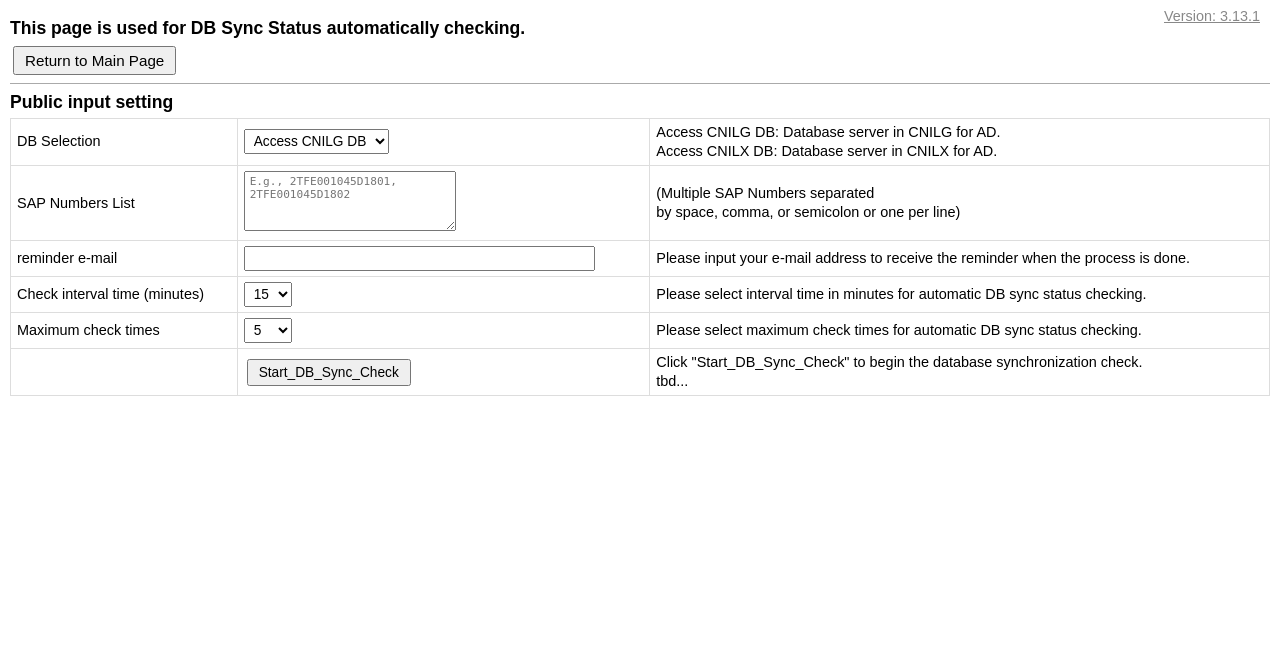
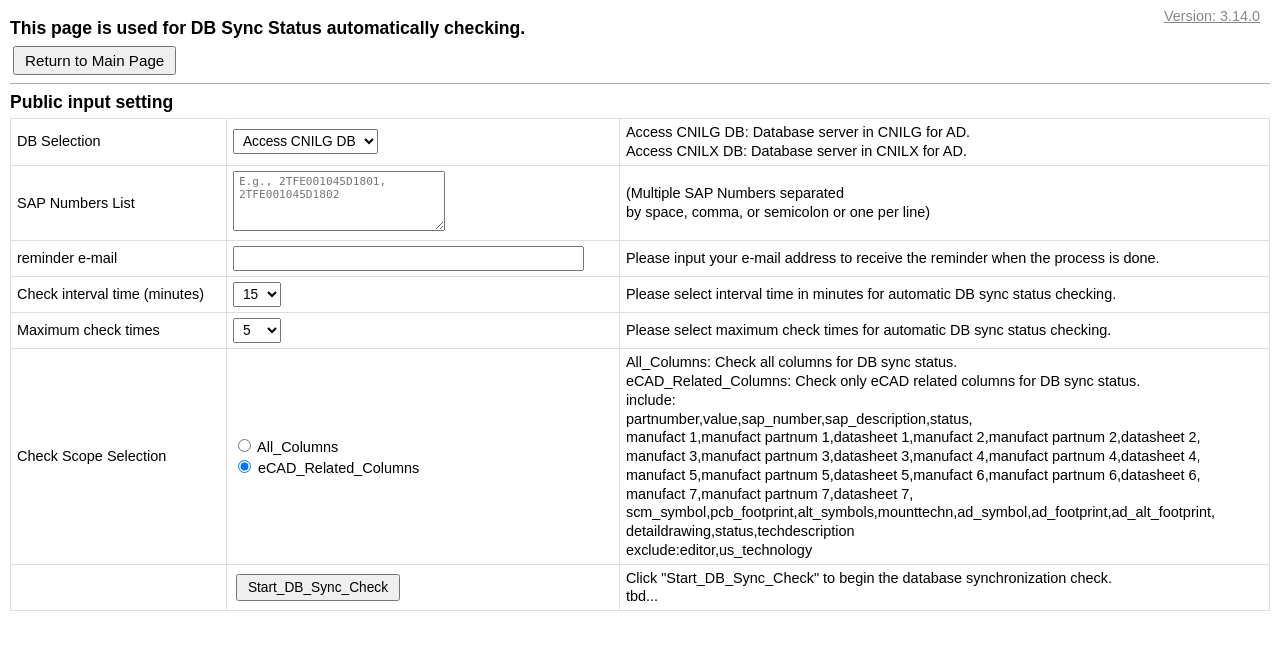
Before and after one commit to MackeyABB/Flask_CONNECT_DB, a Flask app: page /dbsynccheck in a window 1280 px wide. Shown: the top 650 px of the page. Run offline with Flask 3, Linux system fonts and the light colour scheme.

Commit message:
feat:dbsynccheck页面增加Check Scope Selection功能 可以选择仅对比部分列，仅关心eCAD相关的数据 程序增加此部分的实现，并且对比结果相同的单元格底色设置为浅绿。

```diff
--- a/app.py
+++ b/app.py
@@ -14,7 +14,7 @@ see: Revision_Log.md
 # xx: 大版本，架构性变化
 # yy: 功能性新增
 # zz: Bug修复
-__Version__ = "3.13.1"
+__Version__ = "3.14.0"
 
 import sys
 from flask import Flask, send_file , jsonify , request, redirect
@@ -819,7 +819,7 @@ def get_DBSync_Sql_Result_By_SAP_Number(DB_Select, SAP_Numbers_List):
     msg = "Get database result successfully."
     return sql_CONNECT_result, sql_DB_result, columnNameList, msg
 
-def cmp_DBSync_Result(sql_CONNECT_result, sql_DB_result, columnNameList):
+def cmp_DBSync_Result(sql_CONNECT_result, sql_DB_result, columnNameList, compare_columns=None):
     """ 比较两个数据库的查询结果, 结果输出到Excel文件,间隔行显示差异,对比完成返回Excel文件路径
     Args:
         sql_CONNECT_result(list): CONNECT数据库查询结果
@@ -843,6 +843,12 @@ def cmp_DBSync_Result(sql_CONNECT_result, sql_DB_result, columnNameList):
     # 比较结果写入Excel
     max_rows = max(len(sql_CONNECT_result), len(sql_DB_result))
     diff_count = 0
+    # 计算需要对比的列索引
+    if compare_columns is not None:
+        compare_indices = [columnNameList.index(col) for col in compare_columns if col in columnNameList]
+    else:
+        compare_indices = list(range(len(columnNameList)))
+
     for row_index in range(max_rows):
         connect_row = sql_CONNECT_result[row_index] if row_index < len(sql_CONNECT_result) else [''] * len(columnNameList)
         db_row = sql_DB_result[row_index] if row_index < len(sql_DB_result) else [''] * len(columnNameList)
@@ -857,13 +863,33 @@ def cmp_DBSync_Result(sql_CONNECT_result, sql_DB_result, columnNameList):
             ws.cell(row=row_index * 2 + 3, column=col_index, value=cell_value)
         # 单元格逐个对比（右移一列）
         row_diff = False
-        for col_index in range(len(columnNameList)):
-            val1 = connect_row[col_index] if col_index < len(connect_row) else ''
-            val2 = db_row[col_index] if col_index < len(db_row) else ''
-            if val1 != val2:
-                row_diff = True
-                ws.cell(row=row_index * 2 + 2, column=col_index + 2).fill = openpyxl.styles.PatternFill(start_color="FFFF0000", end_color="FFFF0000", fill_type="solid")
-                ws.cell(row=row_index * 2 + 3, column=col_index + 2).fill = openpyxl.styles.PatternFill(start_color="FFFF0000", end_color="FFFF0000", fill_type="solid")
+        # 对比并设置底色
+        green_fill = openpyxl.styles.PatternFill(start_color="CCFFCC", end_color="CCFFCC", fill_type="solid")  # 浅绿
+        red_fill = openpyxl.styles.PatternFill(start_color="FFFF0000", end_color="FFFF0000", fill_type="solid")  # 红色
+        if compare_columns is None:
+            # 保持原有方式：所有列都对比
+            for col_index in compare_indices:
+                val1 = connect_row[col_index] if col_index < len(connect_row) else ''
+                val2 = db_row[col_index] if col_index < len(db_row) else ''
+                if val1 != val2:
+                    row_diff = True
+                    ws.cell(row=row_index * 2 + 2, column=col_index + 2).fill = red_fill
+                    ws.cell(row=row_index * 2 + 3, column=col_index + 2).fill = red_fill
+                else:
+                    ws.cell(row=row_index * 2 + 2, column=col_index + 2).fill = green_fill
+                    ws.cell(row=row_index * 2 + 3, column=col_index + 2).fill = green_fill
+        else:
+            # 只对比指定列
+            for col_index in compare_indices:
+                val1 = connect_row[col_index] if col_index < len(connect_row) else ''
+                val2 = db_row[col_index] if col_index < len(db_row) else ''
+                if val1 != val2:
+                    row_diff = True
+                    ws.cell(row=row_index * 2 + 2, column=col_index + 2).fill = red_fill
+                    ws.cell(row=row_index * 2 + 3, column=col_index + 2).fill = red_fill
+                else:
+                    ws.cell(row=row_index * 2 + 2, column=col_index + 2).fill = green_fill
+                    ws.cell(row=row_index * 2 + 3, column=col_index + 2).fill = green_fill
         if row_diff:
             diff_count += 1
     wb.save(output_excel_file)
@@ -883,30 +909,37 @@ def send_outlook_mail(to, subject, body, attachment_path=None):
     except Exception as e:
         debug_print(f"Failed to send mail: {e}")
 
-def background_check(DB_Select, SAP_Numbers_List, Reminder_Email, Check_Interval_Time, MAX_TRY):
+def background_check(DB_Select, SAP_Numbers_List, Reminder_Email, Check_Interval_Time, MAX_TRY, Chk_Scope):
     try_count = 0
+    # get chk scope
+    if Chk_Scope == 'All_Columns':
+        compare_columns = None
+    elif Chk_Scope == 'eCAD_Related_Columns':
+        # 仅比较eCAD相关列,exclude:parttype,editor,us_technology
+        compare_columns = ['partnumber', 'value', 'sap_number', 'sap_description', 'parttype', 'manufact 1', 'manufact partnum 1', 'datasheet 1', 'manufact 2', 'manufact partnum 2', 'datasheet 2', 'manufact 3', 'manufact partnum 3', 'datasheet 3', 'manufact 4', 'manufact partnum 4', 'datasheet 4', 'manufact 5', 'manufact partnum 5', 'datasheet 5', 'manufact 6', 'manufact partnum 6', 'datasheet 6', 'manufact 7', 'manufact partnum 7', 'datasheet 7', 'scm_symbol', 'pcb_footprint', 'alt_symbols', 'mounttechn', 'ad_symbol', 'ad_footprint', 'ad_alt_footprint', 'detaildrawing', 'status',  'techdescription']
     while True:
         try_count += 1
-        if try_count < MAX_TRY:
-            sql_CONNECT_result, sql_DB_result, columnNameList, msg = get_DBSync_Sql_Result_By_SAP_Number(DB_Select, SAP_Numbers_List)
-            dbsyncinfo, cmpare_excel_file, diff_count = cmp_DBSync_Result(sql_CONNECT_result, sql_DB_result, columnNameList)
-            debug_print(f"[DBSyncCheck] Try {try_count}, diff_count={diff_count}")
+        sql_CONNECT_result, sql_DB_result, columnNameList, msg = get_DBSync_Sql_Result_By_SAP_Number(DB_Select, SAP_Numbers_List)
+        dbsyncinfo, cmpare_excel_file, diff_count = cmp_DBSync_Result(sql_CONNECT_result, sql_DB_result, columnNameList, compare_columns)
+        debug_print(f"[DBSyncCheck] Try {try_count}, diff_count={diff_count}")
+        if diff_count == 0:
+            subject = f"DB Sync Check finished with No Differences"
+            body = (
+                f"{dbsyncinfo}\n\n当前差异计数(diff_count): 0\n数据库同步完成，自动对比结束。"
+                f"\n\nChecked SAP Numbers: {', '.join(SAP_Numbers_List)}\nTime: {datetime.datetime.now()}"
+            )
+            send_outlook_mail(Reminder_Email, subject, body, cmpare_excel_file)
+            debug_print("[DBSyncCheck] No differences found, stopping background check.")
+            break
+        elif try_count < MAX_TRY:
             subject = f"DB Sync Check Result (Try {try_count})"
-            if diff_count == 0:
-                body = (
-                    f"{dbsyncinfo}\n\n当前差异计数(diff_count): 0\n数据库同步完成，自动对比结束。"
-                    f"\n\nChecked SAP Numbers: {', '.join(SAP_Numbers_List)}\nTime: {datetime.datetime.now()}"
-                )
-                send_outlook_mail(Reminder_Email, subject, body, cmpare_excel_file)
-                debug_print("[DBSyncCheck] No differences found, stopping background check.")
-                break
-            else:
-                body = (
-                    f"{dbsyncinfo}\n\n当前差异计数(diff_count): {diff_count}"
-                    f"\n\nChecked SAP Numbers: {', '.join(SAP_Numbers_List)}\nTime: {datetime.datetime.now()}"
-                )
-                send_outlook_mail(Reminder_Email, subject, body, cmpare_excel_file)
+            body = (
+                f"{dbsyncinfo}\n\n当前差异计数(diff_count): {diff_count}"
+                f"\n\nChecked SAP Numbers: {', '.join(SAP_Numbers_List)}\nTime: {datetime.datetime.now()}"
+            )
+            send_outlook_mail(Reminder_Email, subject, body, cmpare_excel_file)
         else:
+            # 达到最大尝试次数，发送超时通知邮件
             subject = f"DB Sync Check Timeout (try_count >= {MAX_TRY})"
             body = f"DB同步检查超时，差异计数达到{diff_count}，已停止自动检查。\n\nChecked SAP Numbers: {', '.join(SAP_Numbers_List)}\nTime: {datetime.datetime.now()}"
             send_outlook_mail(Reminder_Email, subject, body, cmpare_excel_file)
@@ -930,12 +963,14 @@ def DBSyncCheck():
         Reminder_Email = request.form.get('Reminder_Email')
         Check_Interval_Time = int(request.form.get('Check_Interval_Time'))
         MAX_TRY = int(request.form.get('MAX_TRY', 2))
+        Chk_Scope = request.form.get('Chk_Scope')
         # debug print
         debug_print("DB_Select:", DB_Select)
         debug_print("SAP_Numbers_List:", SAP_Numbers_List)
         debug_print("Reminder_Email:", Reminder_Email)
         debug_print("Check_Interval_Time:", Check_Interval_Time)
         debug_print("MAX_TRY:", MAX_TRY)
+        debug_print("Chk_Scope:", Chk_Scope)
         # 判断是否输入必要参数
         if (not SAP_Numbers_List or SAP_Numbers_List.strip() == ""):
             flash("SAP Numbers list cannot be empty. Please input valid SAP Numbers.")
@@ -944,10 +979,11 @@ def DBSyncCheck():
         else:
             btn_enabled = False
             SAP_Numbers_List_Split = re.split(r'[\s,;]+', SAP_Numbers_List.strip())
-            t = threading.Thread(target=background_check, args=(DB_Select, SAP_Numbers_List_Split, Reminder_Email, Check_Interval_Time, MAX_TRY), daemon=True)
+            t = threading.Thread(target=background_check, args=(DB_Select, SAP_Numbers_List_Split, Reminder_Email, Check_Interval_Time, MAX_TRY, Chk_Scope), daemon=True)
             t.start()
             flash(f"后台定时检查已启动，每{Check_Interval_Time}分钟检查一次，最多尝试{MAX_TRY}次，结果将通过邮件发送到{Reminder_Email}。")
-            btn_enabled = True
+            # 设置按键不可用，防止多次提交
+            btn_enabled = False
         return render_template('DBSyncCheck.html',
                                 Check_Interval_Time_List = Check_Interval_Time_List,
                                 MAX_TRY_List = MAX_TRY_List,
@@ -955,14 +991,14 @@ def DBSyncCheck():
                                 SAP_Numbers_List=SAP_Numbers_List,
                                 Reminder_Email=Reminder_Email,
                                 Version=__Version__,
-                                MAX_TRY=MAX_TRY)
+                                MAX_TRY=MAX_TRY,
+                                Chk_Scope=Chk_Scope)
 
     return render_template('DBSyncCheck.html',
                            Check_Interval_Time_List = Check_Interval_Time_List,
                            MAX_TRY_List = MAX_TRY_List,
                            btn_enabled=btn_enabled,
-                           Version=__Version__,
-                           MAX_TRY=2)
+                           Version=__Version__)
 
 
 # =========== 以下部分为Cyrus 生成的AVL BOM相关代码 ==============
--- a/templates/DBSyncCheck.html
+++ b/templates/DBSyncCheck.html
@@ -12,10 +12,12 @@
             margin: 0;
             padding: 10px;
         }
+
         h2 {
             font-size: 1.1em;
             margin: 8px 0 5px 0;
         }
+
         table,
         td,
         th {
@@ -52,13 +54,18 @@
             background-color: #ddd;
         }
 
-        input[type="text"], input[type="Text"], input[type="password"], select, textarea {
+        input[type="text"],
+        input[type="Text"],
+        input[type="password"],
+        select,
+        textarea {
             font-size: 0.95em;
             padding: 3px 5px;
             margin: 1px 0;
         }
 
-        button, input[type="submit"] {
+        button,
+        input[type="submit"] {
             font-size: 0.95em;
             padding: 4px 10px;
             margin: 2px 3px;
@@ -77,7 +84,8 @@
     <h2>This page is used for DB Sync Status automatically checking.</h2>
     <!-- 显示软件版本信息 -->
     <div style="position: absolute; top: 8px; right: 20px; color: #888; font-size: 0.9em;">
-        <a href="/Revision_Log.md/preview" target="_blank" style="color: #888; text-decoration: underline;">Version: {{ Version }}</a>
+        <a href="/Revision_Log.md/preview" target="_blank" style="color: #888; text-decoration: underline;">Version: {{
+            Version }}</a>
     </div>
 
     <!-- 用于Flash 消息显示 -->
@@ -144,8 +152,7 @@
                 <tr>
                     <td>reminder e-mail</td>
                     <td>
-                        <input type="text" name="Reminder_Email" size="40"
-                            value="{{ Reminder_Email|default('') }}">
+                        <input type="text" name="Reminder_Email" size="40" value="{{ Reminder_Email|default('') }}">
                     </td>
                     <td>
                         Please input your e-mail address to receive the reminder when the process is done.
@@ -187,12 +194,38 @@
                         Please select maximum check times for automatic DB sync status checking.
                     </td>
                 </tr>
-                <!-- 按键 -->
+                <!-- 检查范围选择 -->
+                <tr>
+                    <td>Check Scope Selection
+                    </td>
+                    <td>
+                        <input type="radio" id="All_Columns" name="Chk_Scope" value="All_Columns">
+                        <label for="All_Columns">All_Columns</label>
+                        <br>
+                        <input type="radio" id="eCAD_Related_Columns" name="Chk_Scope" value="eCAD_Related_Columns"
+                            checked>
+                        <label for="eCAD_Related_Columns">eCAD_Related_Columns</label>
+                    </td>
+                    <td>
+                        All_Columns: Check all columns for DB sync status.
+                        <br>eCAD_Related_Columns: Check only eCAD related columns for DB sync status.
+                        <br>include:
+                        <br> partnumber,value,sap_number,sap_description,status,
+                        <br> manufact 1,manufact partnum 1,datasheet 1,manufact 2,manufact partnum 2,datasheet 2,
+                        <br> manufact 3,manufact partnum 3,datasheet 3,manufact 4,manufact partnum 4,datasheet 4,
+                        <br> manufact 5,manufact partnum 5,datasheet 5,manufact 6,manufact partnum 6,datasheet 6,
+                        <br> manufact 7,manufact partnum 7,datasheet 7,
+                        <br> scm_symbol,pcb_footprint,alt_symbols,mounttechn,ad_symbol,ad_footprint,ad_alt_footprint,
+                        <br> detaildrawing,status,techdescription
+                        <br> exclude:editor,us_technology
+
+                    </td>
+                    <!-- 按键 -->
                 <tr>
                     <td></td>
                     <td>
-                        <input type="submit" name="btn" value="Start_DB_Sync_Check" onclick="handleBtn(event);"
-                            {% if not btn_enabled %}disabled{% endif %}>
+                        <input type="submit" name="btn" value="Start_DB_Sync_Check" onclick="handleBtn(event);" {% if
+                            not btn_enabled %}disabled{% endif %}>
                     </td>
                     <td>
                         Click "Start_DB_Sync_Check" to begin the database synchronization check.
```
Also changed, not shown: Revision_Log.md (+1 -0 lines).
